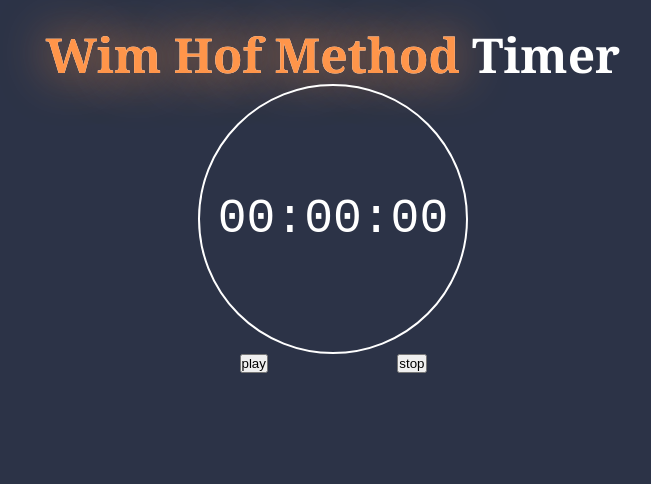
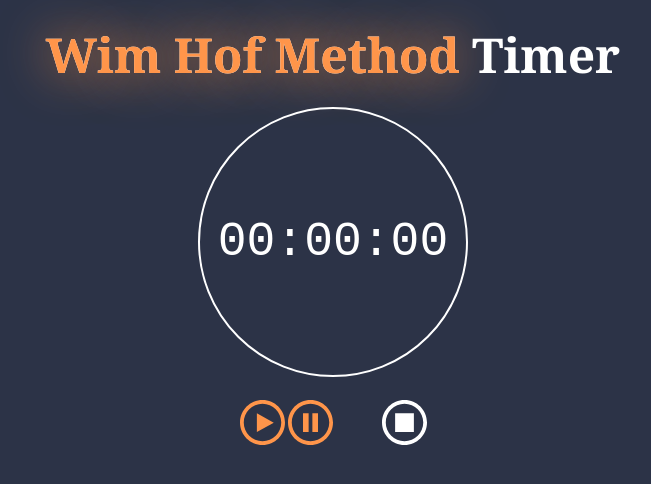
Before and after one commit to bpgit503/simpleProjects, a plain HTML site: page CountDownTImer/index.html in a window 1280 px wide. Shown: the whole page, without its empty margins (307-958 px from the left). Drawn offline with Linux system fonts and the light colour scheme.

Commit message:
complete html&css

```diff
--- a/CountDownTImer/index.html
+++ b/CountDownTImer/index.html
@@ -13,10 +13,18 @@
         <h1><span class="orange">Wim Hof Method</span> Timer</h1>
         <div class="circle"><span class="time" id="display">00:00:00</span></div>
 
-        <div id="controls"> <button id="playBtn">play</button>
-            <button class="stopBtn">stop</button>
+        <div id="controls">
+            <button id="playBtn">
+                <img id="playIcon" src="icons/play.svg" alt="play icon">
+                <img id="pauseIcon" src="icons/pause.svg" alt="">
+            </button>
+
+            <button class="resetBtn">
+                <img id="stopIcon" src="icons/stop.svg" alt="">
+            </button>
         </div>
     </div>
+    <script src="script.js"></script>
 </body>
 
 </html>
--- a/CountDownTImer/styles.css
+++ b/CountDownTImer/styles.css
@@ -25,7 +25,7 @@ h1 {
   justify-items: center;
   width: 100%;
   padding-top: 25px;
-  gird-col-gap: 23px;
+  grid-row-gap: 23px;
 }
 
 .circle{
@@ -48,6 +48,7 @@ h1 {
 
 .orange{
     color: #ff954a;
+    font-weight: 900;
     text-shadow: 0 0 0px #fff, 0 0 50px #ff954a;
 }
 
@@ -56,3 +57,17 @@ display: flex;
 justify-content: space-between;
 width: 187px;
 }
+img{
+  width: 45px;
+  height: 45px;
+}
+
+button{
+  border: none;
+  cursor: pointer;
+  outline: none;
+  background-color: transparent;
+}
+#playBtn{
+  display: block;
+}
```
Also changed, not shown: CountDownTImer/icons/pause.svg (added), CountDownTImer/icons/play.svg (added), CountDownTImer/icons/stop.svg (added), CountDownTImer/script.js (added).
